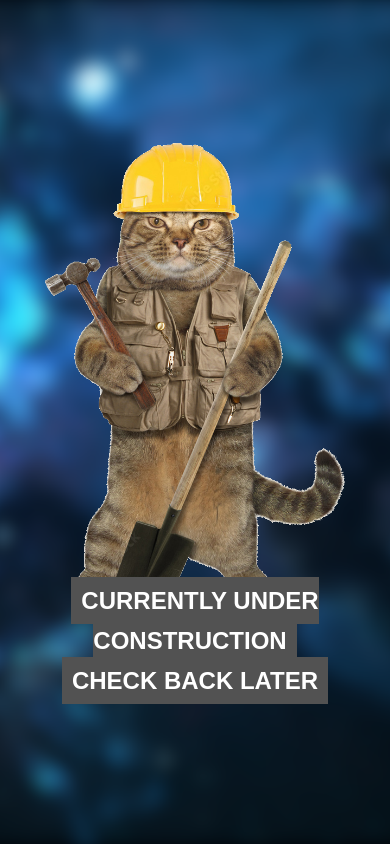
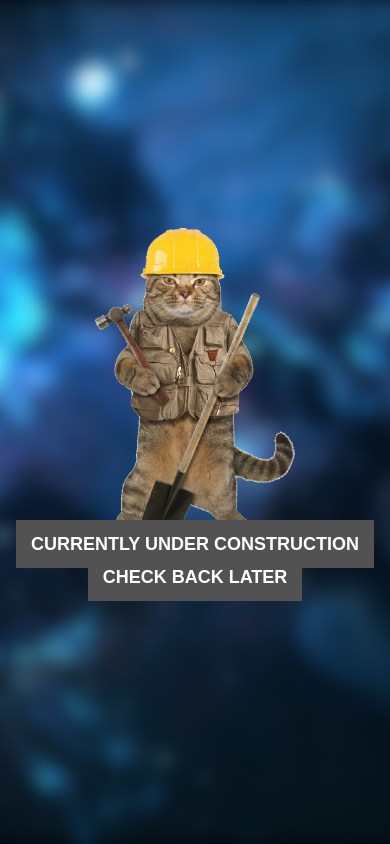
Before and after one commit to randallwdavis/randallwdavis, a plain HTML site: page index.html in a window 390 px wide. Drawn offline with Linux system fonts and the light colour scheme.

Commit message:
Add files via upload

```diff
--- a/index.html
+++ b/index.html
@@ -8,12 +8,9 @@
   </head>
   <body>
     <div class="background">
-      <div class="caption">
-        <img class="kitty" src="images/kitty.png" alt="kitty" />
-        <span class="topText">CURRENTLY UNDER CONSTRUCTION</span>
-        <br />
-        <span class="bottomText">CHECK BACK LATER</span>
-      </div>
+      <img class="cat" src="images/cat.png" alt="construction cat" />
+      <p class="topText">CURRENTLY UNDER CONSTRUCTION</p>
+      <p class="bottomText">CHECK BACK LATER</p>
     </div>
   </body>
 </html>
--- a/styles/general.css
+++ b/styles/general.css
@@ -4,47 +4,71 @@ html {
   margin: 0px;
 }
 
-.topText, .bottomText{
-  margin: 0px;
-  padding: 10px;
-  line-height: 55px;
-  background-color: rgb(82, 82, 82);
+.background {
+  height: 100%;
+  display:flex;
+  flex-direction: column;
+  align-items: center;
+  justify-content: center;
+  color: white;
+  font-weight: 700;
+  font-size: xx-large;
+  font-family: Arial;
+  background-image: url(../images/background.png);
+  background-position: center;
+  background-repeat: no-repeat;
+  background-size: cover;
 }
 
-.kitty{
+.cat{
   width: 300px;
   display:block;
   margin-left: auto;
   margin-right: auto;
 }
 
-.background {
-  display:flex;
-  background-image: url(../images/background.png);
-  height: 100%;
-  background-position: center;
-  background-repeat: no-repeat;
-  background-size: cover;
-  align-items: center;
-  justify-content: center;
+.cat:hover ~ .topText,.cat:hover ~ .bottomText{
+  color:red;
+  animation: rainbow 5s infinite;
 }
 
-.caption{
-  text-align: center;
-  color: white;
-  font-weight: 700;
-  font-size: xx-large;
-  font-family: Arial;
+.topText, .bottomText{
+  margin: 0px;
+  padding: 15px;
+  line-height: 1em;
+  background-color: rgb(82, 82, 82);
+}
+
+.bottomText{
+  transform:translateY(-15px);
+}
+
+@keyframes rainbow{
+  8.33% {color: rgb(255,0,0);}
+  16.66% {color: rgb(255,127,0);}
+  25% {color: rgb(255,255,0);}
+  33.33% {color: rgb(127,255,0);}
+  41.66% {color: rgb(0,255,0);}
+  50% {color: rgb(0,255,127);}
+  58.33% {color: rgb(0,255,255);}
+  66.66% {color: rgb(0,127,255);}
+  75% {color: rgb(0,0,255);}
+  83.33% {color: rgb(127,0,255);}
+  91.66% {color: rgb(255,0,255);}
+  100% {color: rgb(255,0,127);}
 }
 
 @media (max-width: 620px) {
-  .caption{
+  .background{
     font-size: x-large;
   }
-  .topText, .bottomText{
-    margin: 0px;
-    padding: 10px;
-    line-height: 40px;
-    background-color: rgb(82, 82, 82);
+  .cat{
+    width: 200px;
   }
 }
+
+@media (max-width: 500px) {
+  .background{
+    font-size: large;
+  }
+}
```
Also changed, not shown: images/cat.png (added).
